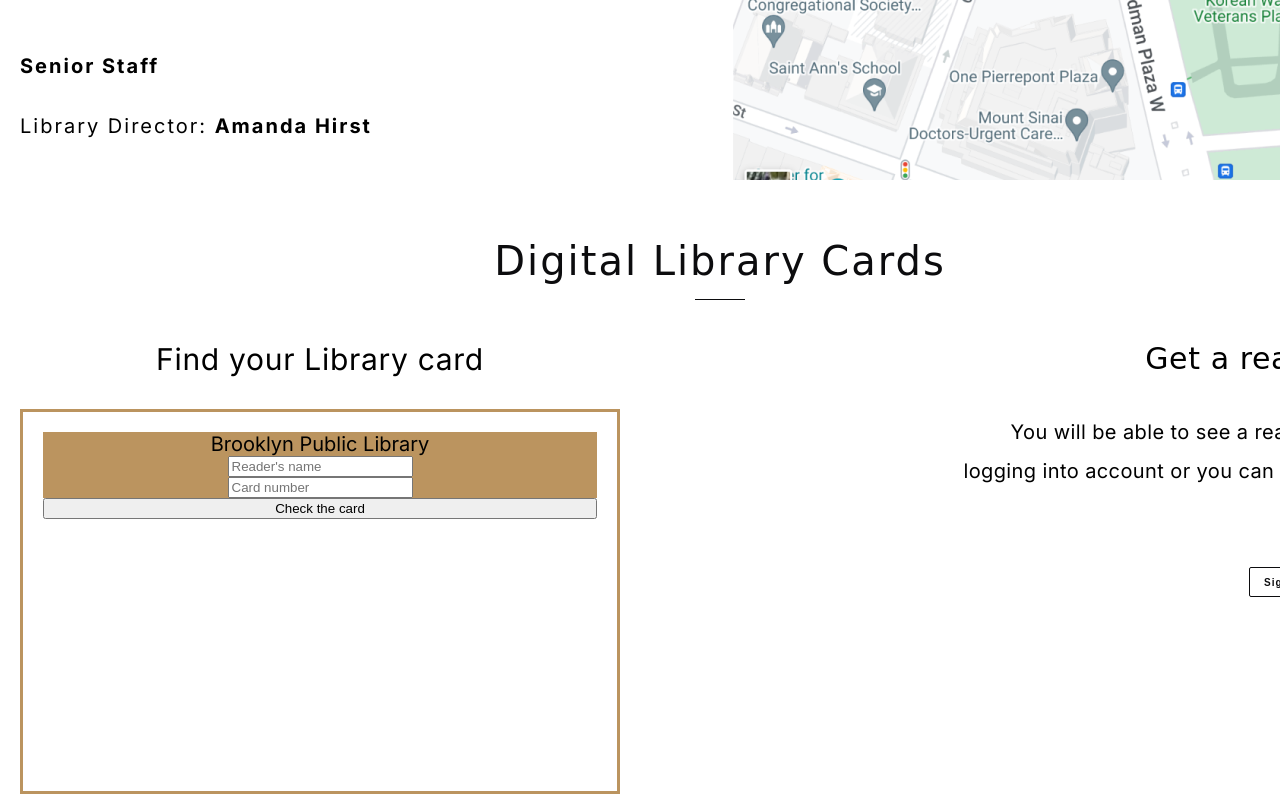
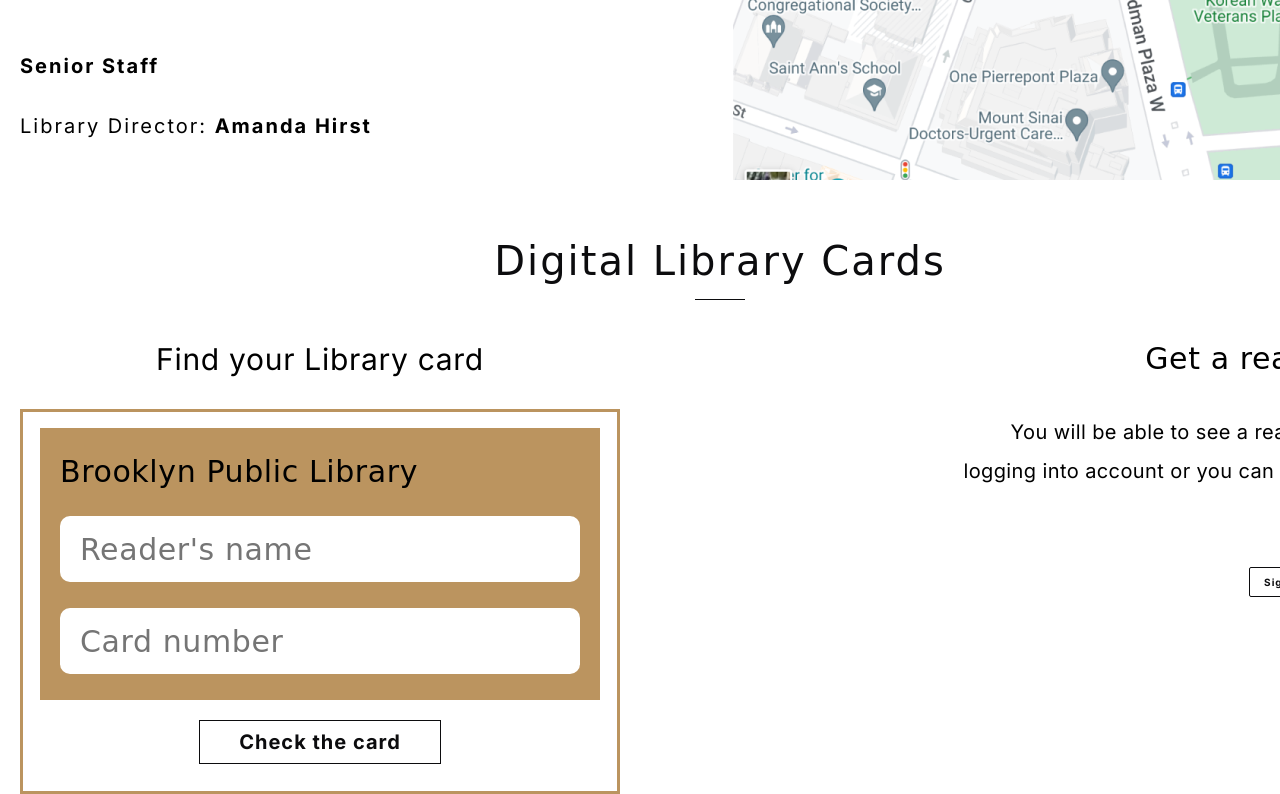
Before and after one commit to Peccopa/RSSchool-2023Q2-Stage-0, a plain HTML site: page library/index.html in a window 1280 px wide. Shown: the part 4162-4956 px from the top of the page. Drawn offline with Linux system fonts and the light colour scheme; a web font is replaced by a local one.

Commit message:
feat: add Digital Library Cards

```diff
--- a/library/assets/css/style.css
+++ b/library/assets/css/style.css
@@ -546,29 +546,57 @@
 }
 
 .card__title {
-    text-align: center;
+    font-family: 'Forum', cursive;
+    font-size: 3rem;
+    letter-spacing: .6px;
+    padding: 20px;
+    line-height: 1.6;
 }
 
 .card__form {
+    width: 600px;
+    height: 386px;
     display: flex;
     flex-direction: column;
     width: 600px;
     height: 387px;
     border: 3px solid #BB945F;
-    padding: 20px;
-
 }
 
 .card__input {
+    width: 560px;
+    height: 272px;
     background-color: #BB945F;
+    margin: 16px auto;
 }
 
 .card__input input {
     display: block;
-    margin: 0 auto;
+    width: 520px;
+    height: 66px;
+    margin: 0 auto 26px;
+    border: none;
+    border-radius: 10px;
+    font-family: 'Forum', cursive;
+    font-size: 3rem;
+    letter-spacing: .6px;
+    padding: 0 0 0 20px;
+    line-height: 1.6
 }
 
-
+.check__btn {
+    font-family: 'Inter', sans-serif;
+    color: #0C0C0E;
+    width: 242px;
+    height: 44px;
+    margin: 0 auto;
+    font-size: 2rem;
+    font-weight: 700;
+    letter-spacing: 1px;
+    margin-top: 4px;
+    background-color: #fff;
+    border: 1px #0C0C0E solid;
+}
 
 .login {
     display: flex;
@@ -596,6 +624,7 @@
 }
 
 .login__btn {
+    font-family: 'Inter', sans-serif;
     font-size: 1rem;
     font-weight: 700;
     margin: 30px 0 0 21px;
```
